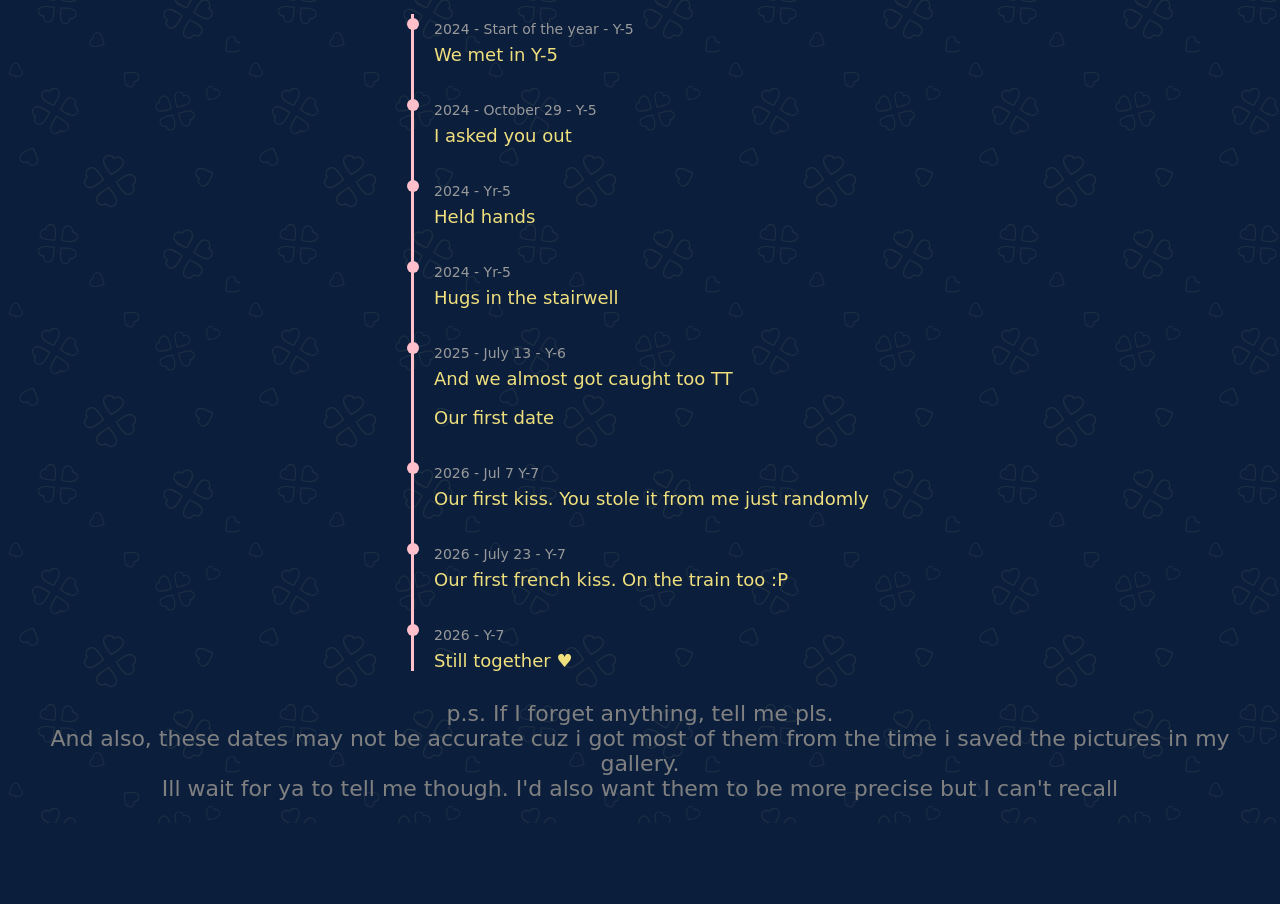
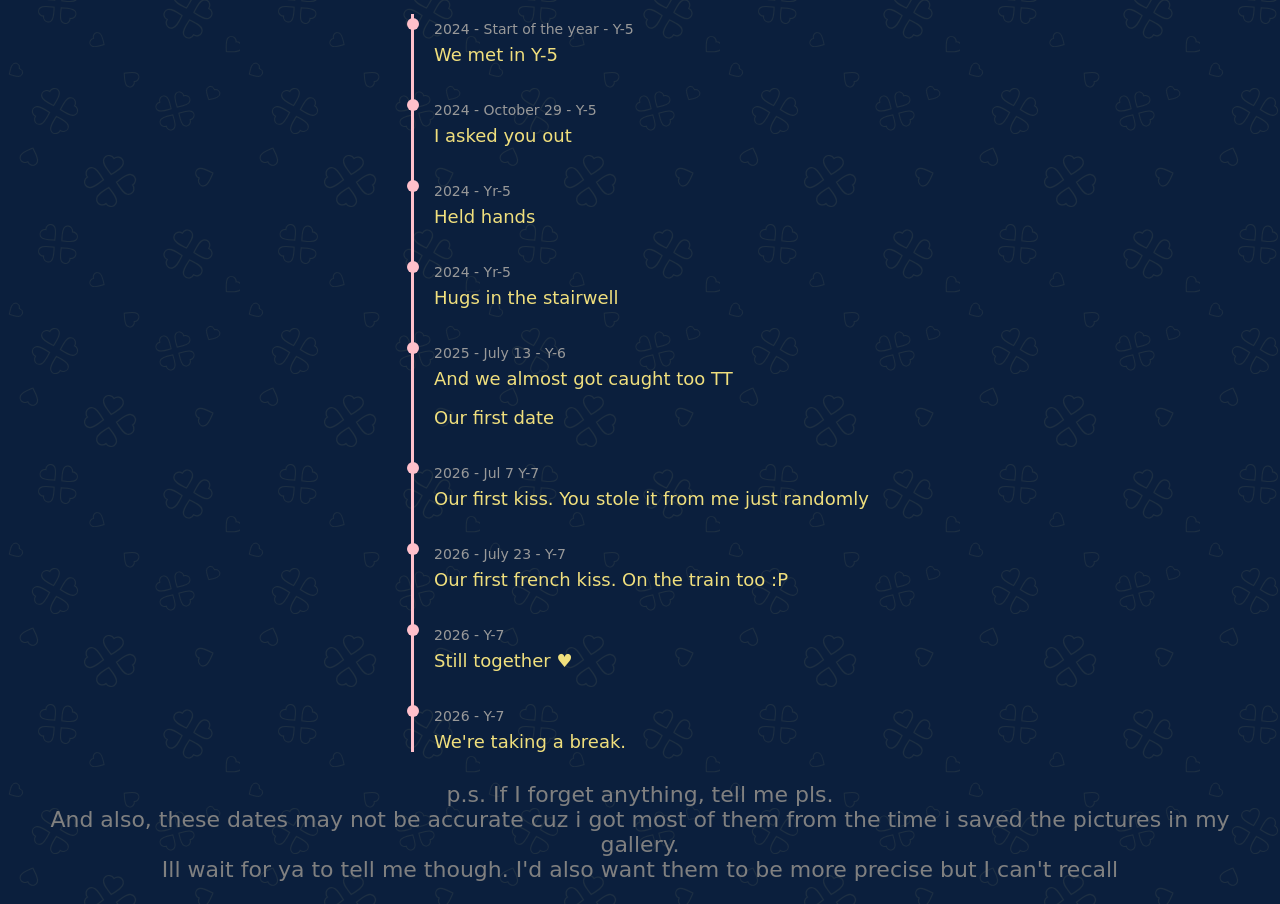
Before and after one commit to l8074086-hue/neptune, a plain HTML site: page pancakes/main_page.html in a window 1280 px wide. Shown: the part 184-1088 px from the top of the page. Before the commit the page ends 1007 px from the top, so only its background shows below. Drawn offline with Linux system fonts and the light colour scheme.

Commit message:
Added break event

```diff
--- a/pancakes/main_page.html
+++ b/pancakes/main_page.html
@@ -49,6 +49,10 @@
         <span>2026 - Y-7</span>
         <p>Still together &hearts;</p>
       </div>
+      <div class="event">
+        <span>2026 - Y-7</span>
+        <p>We're taking a break.</p>
+      </div>
     </div>
     <p class="secret-footer">p.s. If I forget anything, tell me pls. <br> And also, these dates may not be accurate cuz i got most of them from the time i saved the pictures in my gallery. <br> Ill wait for ya to tell me though. I'd also want them to be more precise but I can't recall</p>
   </body>
```
Also changed, not shown: index.html (+1 -1 lines), 1 other file.
